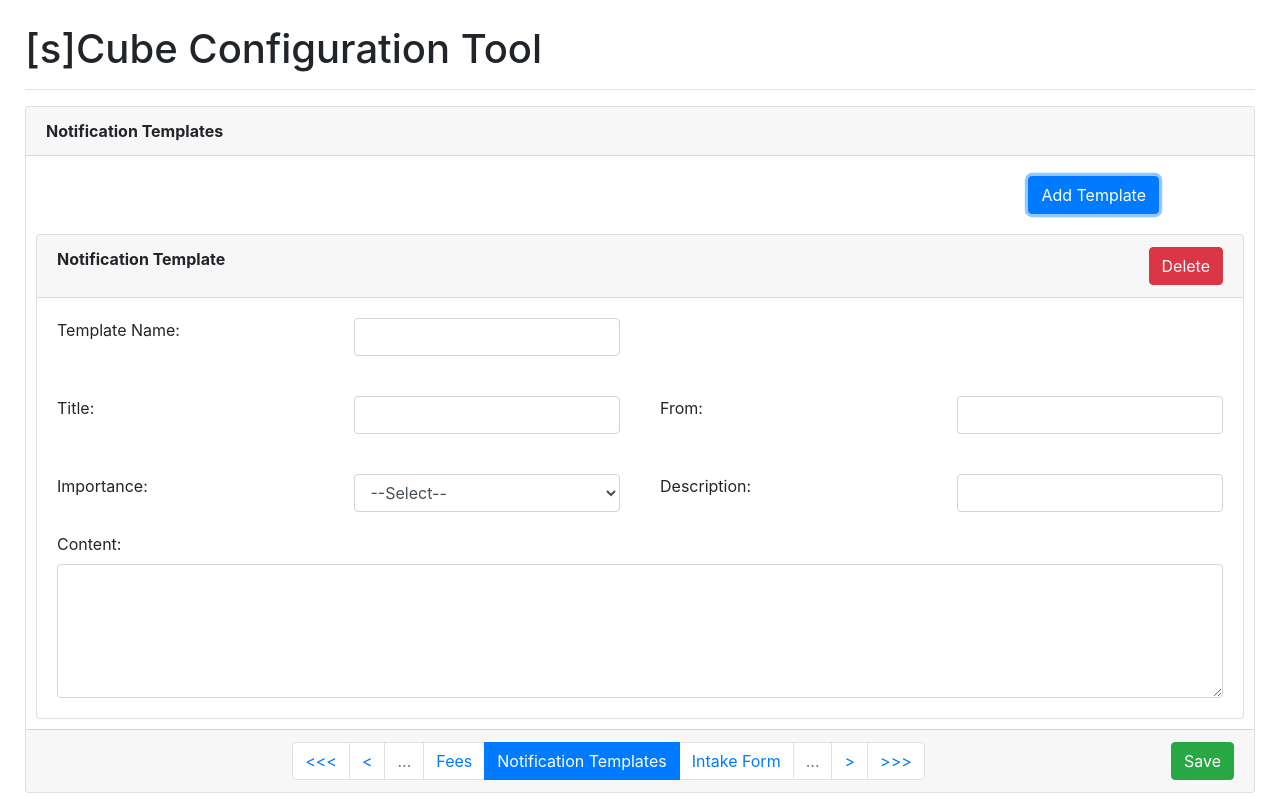
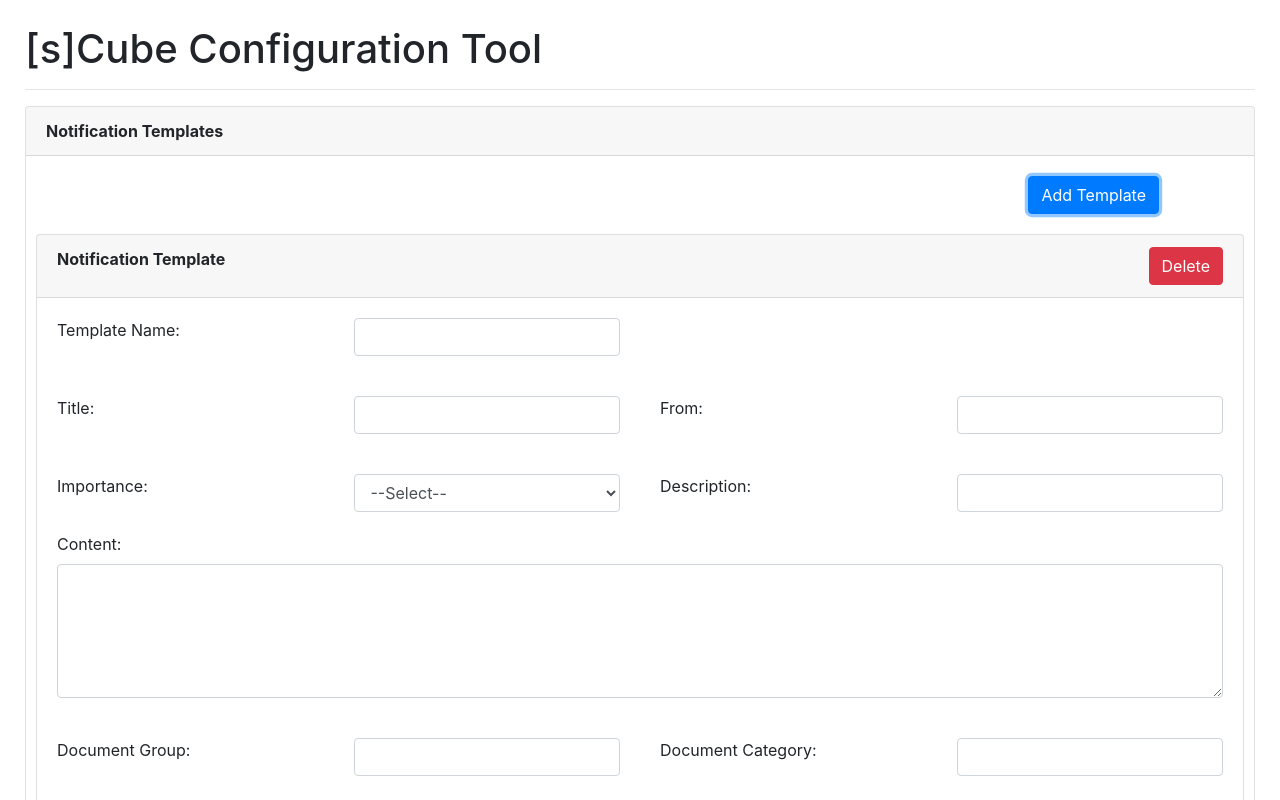
Before and after one commit to ItsAMeNick/sCube-Configuration-Tool, a React (Create React App) app: page / in a window 1280 px wide. Both pictures are taken after a click on the button "Add Template". Shown: the top 800 px of the page. Built offline with nearby package versions, Linux system fonts and the light colour scheme.

Commit message:
[NZ] Tweaks to Notifications

```diff
--- a/src/components/NotificationTemplates.js
+++ b/src/components/NotificationTemplates.js
@@ -2,7 +2,6 @@ import React, { Component } from 'react';
 import { connect } from "react-redux";
 
 import Card from "react-bootstrap/Card";
-import Table from "react-bootstrap/Table";
 import Button from "react-bootstrap/Button";
 import Row from "react-bootstrap/Row";
 import Col from "react-bootstrap/Col";
@@ -87,6 +86,30 @@ class CONT extends Component {
                         </Row>
                     </Card.Body>
                     </div>
+                    <div style={{"width":"50%","float":"left"}}>
+                    <Card.Body>
+                        <Row>
+                            <Col><Form.Label>Document Group: </Form.Label></Col>
+                            <Col><Form.Control id="doc_group" value={note.doc_group} type="text" onChange={e => this.handleChange(e, note.id)}/></Col>
+                        </Row>
+                    </Card.Body>
+                    </div>
+                    <div style={{"width":"50%","float":"left"}}>
+                    <Card.Body>
+                        <Row>
+                            <Col><Form.Label>Document Category: </Form.Label></Col>
+                            <Col><Form.Control id="doc_cat" value={note.doc_cat} type="text" onChange={e => this.handleChange(e, note.id)}/></Col>
+                        </Row>
+                    </Card.Body>
+                    </div>
+                    <div style={{"width":"50%","float":"left"}}>
+                    <Card.Body>
+                        <Row>
+                            <Col><Form.Label>EDMS Name: </Form.Label></Col>
+                            <Col><Form.Control id="doc_name" value={note.doc_name} type="text" onChange={e => this.handleChange(e, note.id)}/></Col>
+                        </Row>
+                    </Card.Body>
+                    </div>
                     </div>
                 </Card>
                 </div>
--- a/src/modules/reducer.js
+++ b/src/modules/reducer.js
@@ -257,6 +257,9 @@ const sCubeReducer = (state = initialState, action) => {
                 title: "",
                 importance: "", //Low, Normal, High
                 content: "",
+                doc_group: "",
+                doc_cat: "",
+                doc_name: "",
             };
             return newState;
         }
```
